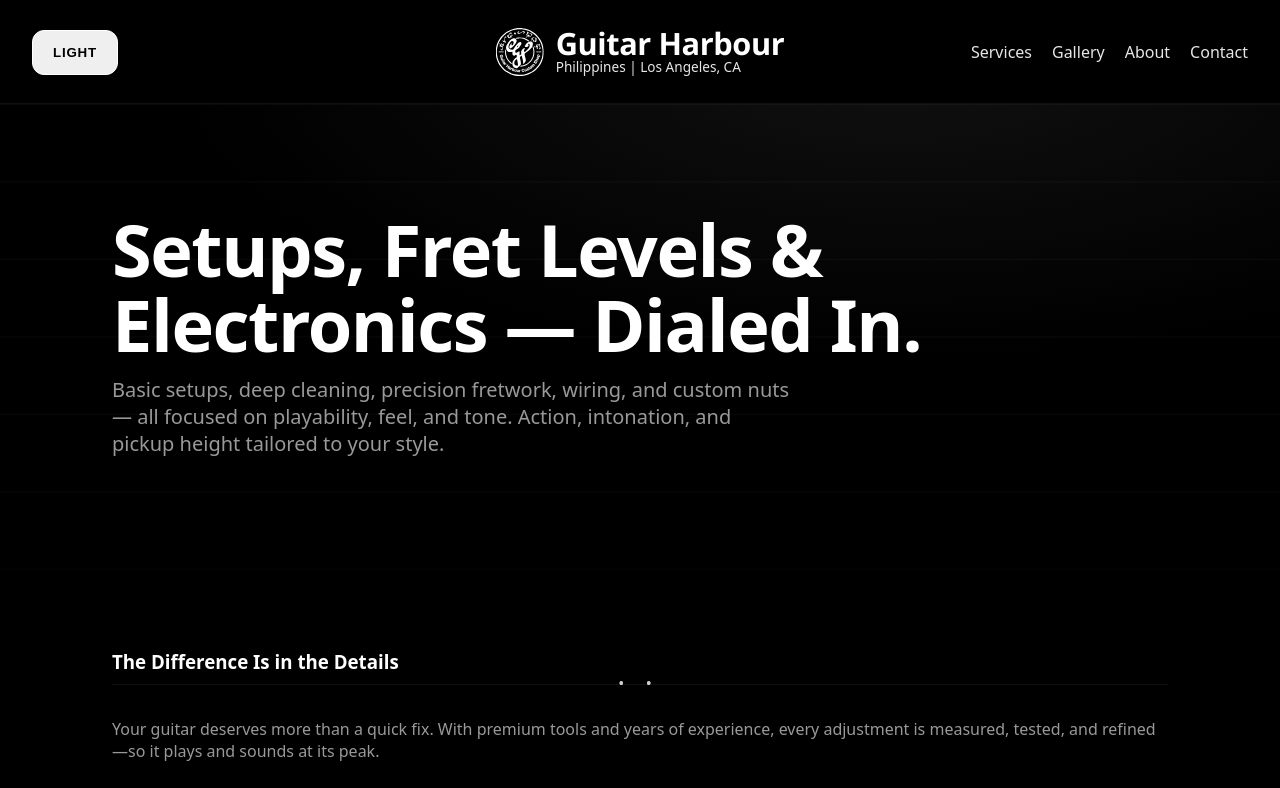
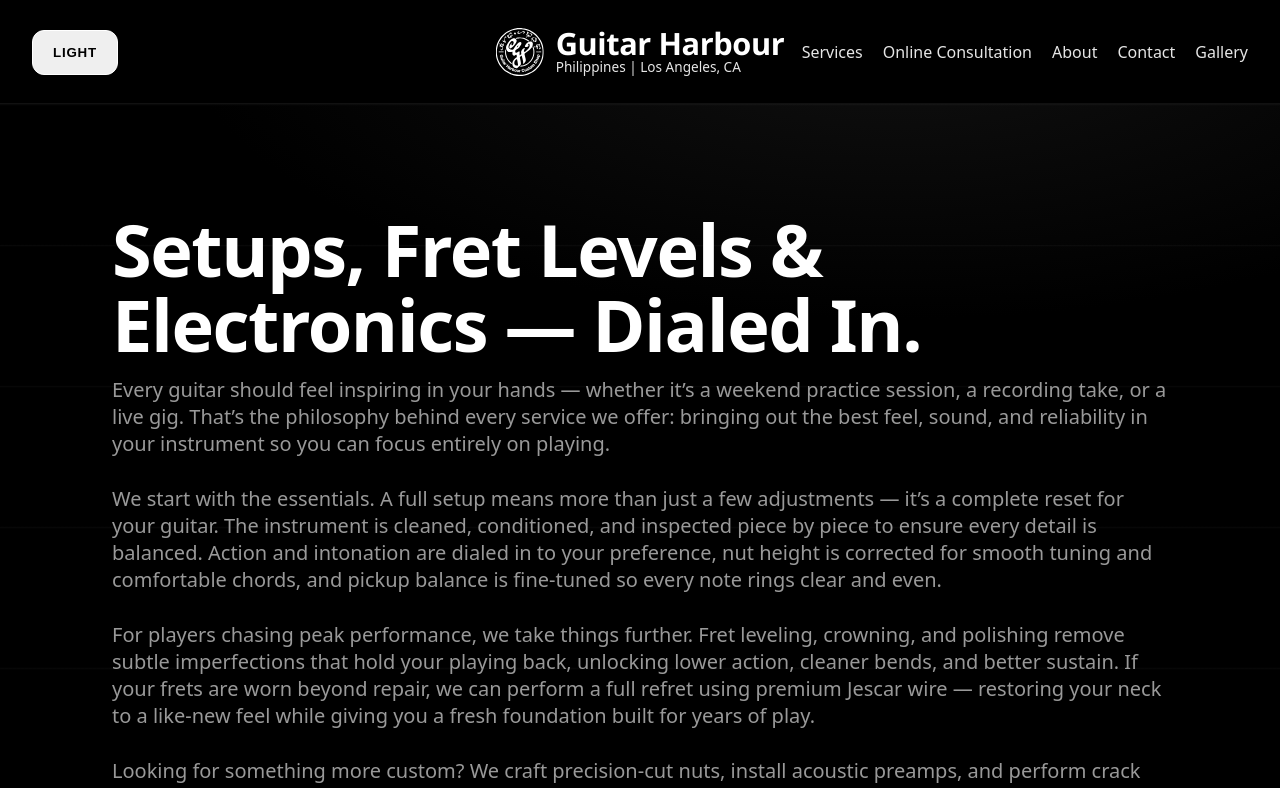
Before and after one commit to sodapop1104/guitarharbour, a Next.js app: page / in a window 1280 px wide. Shown: the top 788 px of the page. Built offline with nearby package versions, Linux system fonts and the light colour scheme.

Commit message:
updated layout, added more text details

```diff
--- a/app/globals.css
+++ b/app/globals.css
@@ -14,6 +14,9 @@
   --header-bg: rgba(0,0,0,.8);
   --hero-a: #111;
   --hero-b: #000;
+
+  /* Measures */
+  --content-measure: 720px; /* unified width for headings + text */
 }
 
 html[data-theme="light"]{
@@ -175,23 +178,62 @@ nav a:hover { opacity:1; }
 }
 
 /* =========================
-   HERO
+   HERO (full-width title + copy)
 ========================= */
 .hero {
   padding: clamp(72px, 12vw, 108px) 0 clamp(56px, 8vw, 84px);
   background: radial-gradient(1200px 500px at 70% -10%, var(--hero-a) 0%, var(--hero-b) 60%);
   overflow: clip;
 }
-.hero h1 { font-size: clamp(34px, 6vw, 72px); line-height: 1.04; margin: 0 0 14px; letter-spacing: -.02em; }
-.hero p  { max-width: 680px; font-size: clamp(16px, 2.6vw, 20px); color:var(--muted); margin: 0 0 28px; }
-.hero-cta { display:grid; grid-template-columns: repeat(2, minmax(0,1fr)); gap:12px; max-width: 520px; }
-@media (min-width: 640px){ .hero-cta { display:flex; max-width:none; } }
+
+/* Title spans the full container and wraps nicely */
+.hero .container > h1 {
+  max-width: none;                 /* no width cap */
+  margin: 0 0 14px;                /* align to container left */
+  font-size: clamp(34px, 6vw, 72px);
+  line-height: 1.04;
+  letter-spacing: -0.02em;
+  text-wrap: balance;
+}
+
+/* Paragraphs also use full container width (no 720px cap) */
+.hero .container > p {
+  max-width: none;                 /* ← this is the key change */
+  margin-left: 0;
+  margin-right: 0;                 /* don't center */
+  text-align: left;
+  font-size: clamp(16px, 2.6vw, 20px);
+  color: var(--muted);
+  margin-bottom: 28px;
+}
+
+/* Optional CTA row (if you use it) — left aligned */
+.hero-cta {
+  display: grid;
+  grid-template-columns: repeat(2, minmax(0, 1fr));
+  gap: 12px;
+  max-width: 520px;
+  margin: 0;
+}
+@media (min-width: 640px){
+  .hero-cta { display: flex; max-width: none; }
+}
 
 /* =========================
    SECTIONS & TYPO
 ========================= */
 section { padding: clamp(56px, 8vw, 80px) 0; }
 h2 { font-size: clamp(22px, 3.6vw, 32px); margin:0 0 20px; letter-spacing:.02em; text-transform: uppercase; }
+
+/* Unify text measure across sections; keep LEFT alignment */
+section > .container > h2,
+section > .container > p,
+section > .container > .lead {
+  max-width: min(var(--content-measure), 100%);
+  margin-left: 0;
+  margin-right: auto;
+  text-align: left;
+}
 
 /* content lists — consistent bullets/colors/spacing */
 section ul { padding-left: 20px; margin: 8px 0 0; }
@@ -803,94 +845,163 @@ html[data-theme="light"] .bp-title {
   opacity: 1 !important;
 }
 
-.service-img {
-  margin-bottom: 0.75rem;
-  border-radius: 0.5rem;
-  overflow: hidden;
+/* =========================================================
+   GUITAR THEME EXTRAS (non-invasive, opt-in)
+========================================================= */
+
+/* A) Sunburst section background */
+.sunburst {
+  position: relative; isolation: isolate;
+  background:
+    radial-gradient(1200px 600px at 30% -20%,
+      var(--accent-amber) 0%,
+      color-mix(in oklab, var(--accent-amber) 40%, var(--accent-cherry)) 35%,
+      var(--accent-cherry) 60%,
+      var(--bg) 80%);
 }
-.service-img img {
-  display: block;
-  width: 100%;
-  height: auto;
+.sunburst::after{ /* subtle film grain */
+  content:""; position:absolute; inset:0; z-index:-1; pointer-events:none;
+  background: radial-gradient(circle at 20% 10%, transparent, rgba(0,0,0,.05) 60%),
+              repeating-linear-gradient(0deg, transparent 0 2px, rgba(0,0,0,.02) 2px 4px);
+  mix-blend-mode: overlay; opacity:.5;
 }
 
-.flip-card {
-  perspective: 1000px;
+/* B) Fretboard band + inlay dots (use on section wrappers) */
+.fretboard {
+  position: relative; isolation: isolate;
+  background:
+    repeating-linear-gradient(90deg,
+      color-mix(in oklab, var(--fg) 7%, var(--bg)) 0 88px,  /* fret space */
+      color-mix(in oklab, var(--fg) 18%, var(--bg)) 88px 89px); /* fret wire */
+}
+.fretboard::after{
+  /* inlay dots roughly at frets 3,5,7,9,12 (double), 15 */
+  content:"";
+  position:absolute; inset:0; pointer-events:none;
+  background:
+    radial-gradient(8px 8px at 22% 58%, color-mix(in oklab, var(--fg) 70%, var(--bg)), transparent 60%),
+    radial-gradient(8px 8px at 35% 58%, color-mix(in oklab, var(--fg) 70%, var(--bg)), transparent 60%),
+    radial-gradient(8px 8px at 48% 58%, color-mix(in oklab, var(--fg) 70%, var(--bg)), transparent 60%),
+    radial-gradient(8px 8px at 61% 58%, color-mix(in oklab, var(--fg) 70%, var(--bg)), transparent 60%),
+    radial-gradient(8px 8px at 74% 46%, color-mix(in oklab, var(--fg) 70%, var(--bg)), transparent 60%),
+    radial-gradient(8px 8px at 74% 70%, color-mix(in oklab, var(--fg) 70%, var(--bg)), transparent 60%);
+  opacity:.35;
 }
 
-.flip-card-inner {
-  position: relative;
-  width: 100%;
-  height: 100%;
-  transition: transform 0.6s;
-  transform-style: preserve-3d;
+/* C) Amp grille card/section */
+.amp-grille {
+  background:
+    repeating-linear-gradient(0deg, var(--grill-dark) 0 2px, var(--grill-light) 2px 4px),
+    repeating-linear-gradient(90deg, transparent 0 6px, rgba(0,0,0,.06) 6px 7px);
+  border: 1px solid color-mix(in oklab, var(--fg) 12%, var(--line));
+  border-radius: 14px;
+  box-shadow: inset 0 1px 0 rgba(255,255,255,.03), 0 10px 24px rgba(0,0,0,.16);
 }
 
-.flip-card:hover .flip-card-inner,
-.flip-card:focus-within .flip-card-inner {
-  transform: rotateY(180deg);
+/* D) Cream binding (nice around images/cards) */
+.binding {
+  border: 3px solid var(--cream-binding);
+  box-shadow:
+    inset 0 0 0 1px rgba(0,0,0,.12),
+    0 1px 2px rgba(0,0,0,.18);
+  border-radius: 14px;
 }
 
-/* Front and back faces */
-.flip-card-front,
-.flip-card-back {
-  position: absolute;
-  inset: 0;
-  backface-visibility: hidden;
-  border-radius: 1rem;
-  overflow: hidden;
+/* E) Pickguard look (use on small panels) */
+.pickguard {
+  background: color-mix(in oklab, var(--bg) 80%, #fff);
+  border: 1px solid color-mix(in oklab, var(--fg) 12%, var(--line));
+  border-radius: 22px;
+  box-shadow: 0 6px 18px rgba(0,0,0,.22), inset 0 1px 0 rgba(255,255,255,.06);
+  position: relative;
+}
+.pickguard::before,
+.pickguard::after{
+  /* tiny “screws” top-left / bottom-right */
+  content:""; position:absolute; width:6px; height:6px; border-radius:50%;
+  background: radial-gradient(circle at 30% 30%, #000, #0000 60%),
+              radial-gradient(circle, color-mix(in oklab, var(--fg) 60%, var(--bg)), transparent 60%);
+  box-shadow: 0 0 0 1px rgba(0,0,0,.25) inset;
+}
+.pickguard::before{ top:8px; left:10px; }
+.pickguard::after { right:10px; bottom:8px; }
+
+/* F) Mother-of-pearl text effect for small headings/badges */
+.pearl-text {
+  background: conic-gradient(from 0deg,
+    var(--pearl-a), var(--pearl-b), var(--pearl-c), var(--pearl-a));
+  -webkit-background-clip: text; background-clip: text;
+  color: transparent;
+  text-shadow: 0 1px 0 rgba(255,255,255,.06);
 }
 
-/* Front side */
-.flip-card-front {
-  background: var(--surface);
-  padding: 1rem;
-  display: grid;
-  gap: 0.5rem;
+/* G) Nickel hardware chips/badges */
+.nickel {
+  background: linear-gradient(180deg, #fff1 0, #0002 100%),
+              linear-gradient(135deg, var(--metal-nickel), color-mix(in oklab, var(--metal-nickel) 70%, #000));
+  border: 1px solid color-mix(in oklab, var(--metal-nickel) 40%, #000);
+  color: #0b0c0f;
 }
 
-/* Back side */
-.flip-card-back {
-  transform: rotateY(180deg);
-  background: #000;
+/* H) Big string divider (6 strings across) */
+.string-divider {
+  position: relative; height: 18px; margin: 18px 0 8px;
 }
-.flip-card-back img {
-  width: 100%;
-  height: 100%;
-  object-fit: cover;
+.string-divider::before{
+  content:""; position:absolute; inset: 8px 0 auto 0; height:2px;
+  background:
+    repeating-linear-gradient(0deg,
+      color-mix(in oklab, var(--fg) 35%, var(--bg)) 0 1px,
+      transparent 1px 14px);
+  opacity:.55;
 }
 
-/* ==== Services flip-card hard fixes (scoped to Services section) ==== */
-#services .flip-card {
-  position: relative;          /* create containing block for absolute faces */
-  display: block;
-  border-radius: 16px;         /* match your .card look */
-  overflow: clip;
-  /* keep your existing .card styles; this only adds the bits above */
+/* I) Pick-shape utility (for buttons/cards) */
+.pick-shape {
+  border-radius: 900px 900px 700px 900px / 900px 900px 600px 900px;
 }
 
-#services .flip-card-inner {
-  position: relative;
-  width: 100%;
-  min-height: 520px;           /* <— REQUIRED so faces have a height */
-  transform-style: preserve-3d;
-  transition: transform 0.6s;
+/* J) Cable underline for links (subtle wiggle) */
+.cable a, a.cable {
+  background:
+    linear-gradient(currentColor, currentColor) 0 100% / 100% 1px no-repeat;
+  text-decoration: none;
+}
+.cable a:hover, a.cable:hover {
+  background-size: 100% 2px;
+  text-underline-offset: 3px;
 }
 
-@media (max-width: 640px){
-  #services .flip-card-inner { min-height: 480px; }
+/* K) Stronger strings overlay variant */
+.strings--heavy::after {
+  opacity:.45;
+  background-size: 100% 14%;
 }
 
-/* Faces already absolute in your CSS; ensure they fill the box */
-#services .flip-card-front,
-#services .flip-card-back {
-  position: absolute;
-  inset: 0;
+/* L) Tortoise pickguard swatch (for chips or small cards) */
+.tortoise {
+  background:
+    radial-gradient(400px 200px at 20% 30%, color-mix(in oklab, var(--tortoise) 80%, #ffb703) 0%, transparent 60%),
+    radial-gradient(300px 240px at 70% 70%, color-mix(in oklab, var(--tortoise) 80%, #ff8c00) 0%, transparent 60%),
+    var(--tortoise);
+  color: #fff;
+  border: 1px solid rgba(255,255,255,.15);
 }
 
-/* Make sure images on the back aren’t forced grayscale by global rule */
-#services .flip-card-back img {
-  filter: none !important;
-  -webkit-filter: none !important;
-  mix-blend-mode: normal !important;
+/* M) “Knob” badge (small circular counter/label) */
+.knob {
+  display:inline-grid; place-items:center;
+  width:32px; height:32px; border-radius:999px; font-weight:700;
+  background:
+    conic-gradient(from 90deg, #0000, rgba(255,255,255,.08)),
+    radial-gradient(circle at 35% 35%, #fff2, #0000 60%),
+    linear-gradient(180deg, #fff1, #0003);
+  border:1px solid color-mix(in oklab, var(--fg) 20%, var(--line));
+  box-shadow: inset 0 1px 1px rgba(255,255,255,.06);
 }
+
+/* N) Subtle “pluck” hover for interactive cards/buttons */
+.pluck:hover{
+  transform: translateY(-3px) rotate(-.15deg);
+  box-shadow: 0 10px 24px rgba(0,0,0,.18);
+}
--- a/app/page.tsx
+++ b/app/page.tsx
@@ -2,12 +2,10 @@ import Header from "@/components/Header";
 import Hero from "@/components/Hero";
 import ServicesAndPricing from "@/components/ServicesAndPricing";
 import ConsultationCTA from "@/components/ConsultationCTA";
-import Shop from "@/components/Shop";
-import Reviews from "@/components/Reviews";
 import About from "@/components/About";
 import Contact from "@/components/Contact";
 import Footer from "@/components/Footer";
-import Gallery from "@/components/Gallery"; // 👈 import the new gallery
+import Gallery from "@/components/Gallery";
 
 export default function Page() {
   return (
@@ -16,20 +14,20 @@ export default function Page() {
       <main>
         <Hero />
         <ServicesAndPricing />
-        {/* NEW: CTA lives directly after Services & Pricing */}
         <ConsultationCTA />
-
-        {/* NEW: Gallery lives right after Shop */}
-        <section id="gallery" className="container">
-          <Gallery />
-        </section>
 
         <section id="about">
           <div className="container">
             <About />
           </div>
         </section>
+
         <Contact />
+
+        {/* Gallery pinned to bottom of the page sections */}
+        <section id="gallery" className="container">
+          <Gallery />
+        </section>
       </main>
       <Footer />
     </>
--- a/components/Header.tsx
+++ b/components/Header.tsx
@@ -48,9 +48,10 @@ export default function Header() {
           </button>
           <ul id="menu" className={open ? "open" : ""}>
             <li><a href="#services">Services</a></li>
-            <li><a href="#gallery">Gallery</a></li>
+            <li><a href="#book">Online Consultation</a></li>
             <li><a href="#about">About</a></li>
             <li><a href="#contact">Contact</a></li>
+            <li><a href="#gallery">Gallery</a></li>
           </ul>
         </nav>
       </div>
--- a/components/Hero.tsx
+++ b/components/Hero.tsx
@@ -5,8 +5,32 @@ export default function Hero() {
         <h1 className="reveal strum" data-anim="up">
           Setups, Fret Levels &amp; Electronics — Dialed In.
         </h1>
+
         <p className="reveal" data-anim="up">
-          Basic setups, deep cleaning, precision fretwork, wiring, and custom nuts — all focused on playability, feel, and tone. Action, intonation, and pickup height tailored to your style.
+          Every guitar should feel inspiring in your hands — whether it’s a weekend practice session, a recording
+          take, or a live gig. That’s the philosophy behind every service we offer: bringing out the best feel,
+          sound, and reliability in your instrument so you can focus entirely on playing.
+        </p>
+
+        <p className="reveal" data-anim="up">
+          We start with the essentials. A full setup means more than just a few adjustments — it’s a complete reset
+          for your guitar. The instrument is cleaned, conditioned, and inspected piece by piece to ensure every detail
+          is balanced. Action and intonation are dialed in to your preference, nut height is corrected for smooth
+          tuning and comfortable chords, and pickup balance is fine-tuned so every note rings clear and even.
+        </p>
+
+        <p className="reveal" data-anim="up">
+          For players chasing peak performance, we take things further. Fret leveling, crowning, and polishing remove
+          subtle imperfections that hold your playing back, unlocking lower action, cleaner bends, and better sustain.
+          If your frets are worn beyond repair, we can perform a full refret using premium Jescar wire — restoring
+          your neck to a like-new feel while giving you a fresh foundation built for years of play.
+        </p>
+
+        <p className="reveal" data-anim="up">
+          Looking for something more custom? We craft precision-cut nuts, install acoustic preamps, and perform crack
+          repairs to keep your instrument roadworthy. From routine maintenance to specialized upgrades, every job is
+          handled with professional-grade tools, quality materials, and the goal of unlocking your guitar’s full
+          potential.
         </p>
       </div>
     </section>
--- a/components/ServicesAndPricing.tsx
+++ b/components/ServicesAndPricing.tsx
@@ -53,8 +53,7 @@ export default function ServicesAndPricing() {
           </h3>
           <div className="fret-divider" />
           <p className="muted" style={{ margin: 0 }}>
-            Your guitar deserves more than a quick fix. With premium tools and years of experience,
-            every adjustment is measured, tested, and refined—so it plays and sounds at its peak.
+            Your guitar deserves more than a quick fix—it deserves to feel unmistakably yours. Under the bench lights we work in careful, incremental passes—evaluate, adjust, play, refine—until tuning steadies, chords open up, and every note speaks clearly. The services below are how we get you there.
           </p>
         </div>
 
```
